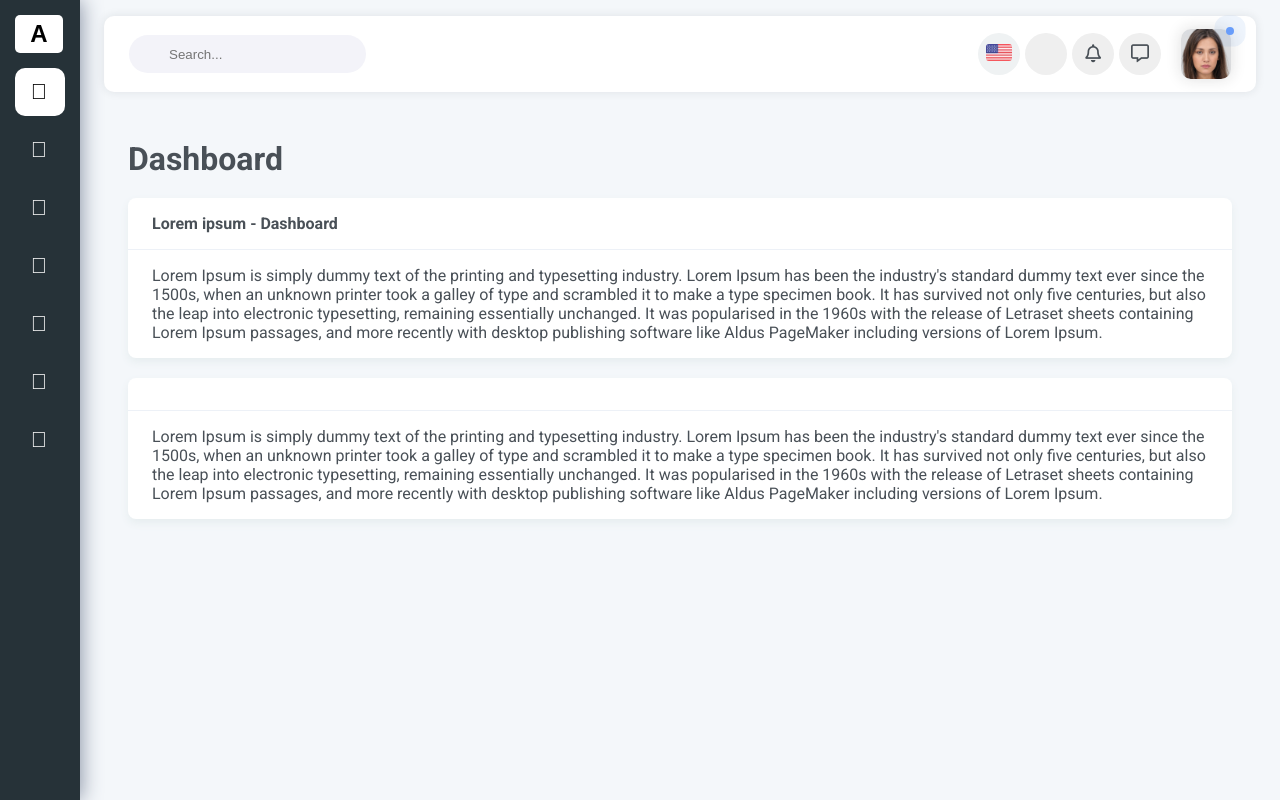
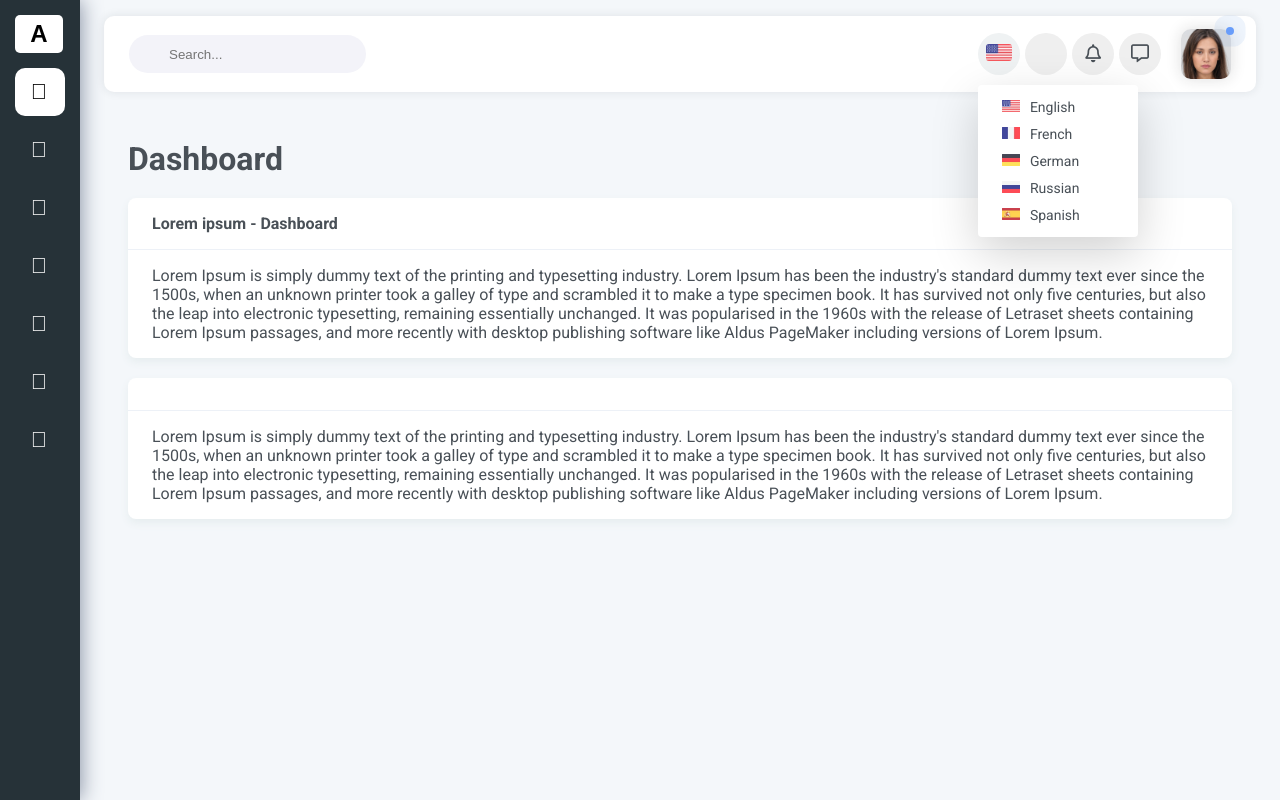
Before and after one commit to mbadrulamin/boilerplate-Angular, an Angular app: page /dashboard in a window 1280 px wide. Both pictures are taken after a click on the button 999 px from the left and 54 px from the top of the page. Built offline with nearby package versions, Linux system fonts and the light colour scheme; some icons are missing.

Commit message:
language select dummy complete

```diff
--- /dev/null
+++ b/src/app/header/header-dummy-data.ts
@@ -0,0 +1,22 @@
+export const languages = [
+  {
+    language: 'English',
+    flag: 'us'
+  },
+  {
+    language: 'French',
+    flag: 'france'
+  },
+  {
+    language: 'German',
+    flag: 'germany'
+  },
+  {
+    language: 'Russian',
+    flag: 'russia'
+  },
+  {
+    language: 'Spanish',
+    flag: 'spain'
+  },
+];
--- a/src/app/header/header.component.html
+++ b/src/app/header/header.component.html
@@ -21,8 +21,8 @@
     <div class="head-content-right">
       <div class="head-menu">
         <div class="head-menu-item">
-          <button class="head-menu-item-btn ripple">
-            <img src="../../assets/flags/us.jpg" class="flag" alt="flag">
+          <button class="head-menu-item-btn ripple" [cdkMenuTriggerFor]="languageOverlay">
+            <img [src]="'assets/flags/' + selectedLanguage.flag + '.jpg'" class="flag" alt="flag">
           </button>
         </div>
         <div class="head-menu-item">
@@ -60,3 +60,14 @@
     </button>
   </div>
 </ng-template>
+
+<ng-template #languageOverlay>
+  <div class="overlay overlay-language overlay-fall">
+    <ul>
+      <li *ngFor="let lang of languages" cdkMenuItem>
+        <img [src]="'assets/flags/' + lang.flag + '.jpg'" alt="flag">
+        <span>{{ lang.language }}</span>
+      </li>
+    </ul>
+  </div>
+</ng-template>
--- a/src/app/header/header.component.scss
+++ b/src/app/header/header.component.scss
@@ -201,3 +201,29 @@
     border-radius: 0.25rem;
   }
 }
+
+.overlay-language {
+  padding: 0.5rem 0;
+  ul {
+    list-style: none;
+    width: 10rem;
+
+    li {
+      padding: 0.35rem 1.5rem;
+      font-size: 14px;
+      font-weight: 400;
+      color: #495057;
+      cursor: pointer;
+
+      img {
+        margin-right: 0.6rem;
+        height: 12px;
+      }
+    }
+
+    li:hover {
+      background: #eff2f3;
+    }
+
+  }
+}
--- a/src/app/header/header.component.ts
+++ b/src/app/header/header.component.ts
@@ -1,3 +1,4 @@
+import { languages } from './header-dummy-data';
 import { Component, HostListener, Input, OnInit } from '@angular/core';
 
 @Component({
@@ -11,6 +12,9 @@ export class HeaderComponent implements OnInit{
   @Input() screenWidth = 0;
 
   canShowSearchAsOverlay = false;
+  selectedLanguage: any;
+
+  languages = languages;
 
   constructor() {}
 
@@ -21,6 +25,7 @@ export class HeaderComponent implements OnInit{
 
   ngOnInit(): void {
     this.checkCanShowSearchAsOverlay(window.innerWidth);
+    this.selectedLanguage = this.languages[0];
   }
 
   getHeadClass() : string {
```
